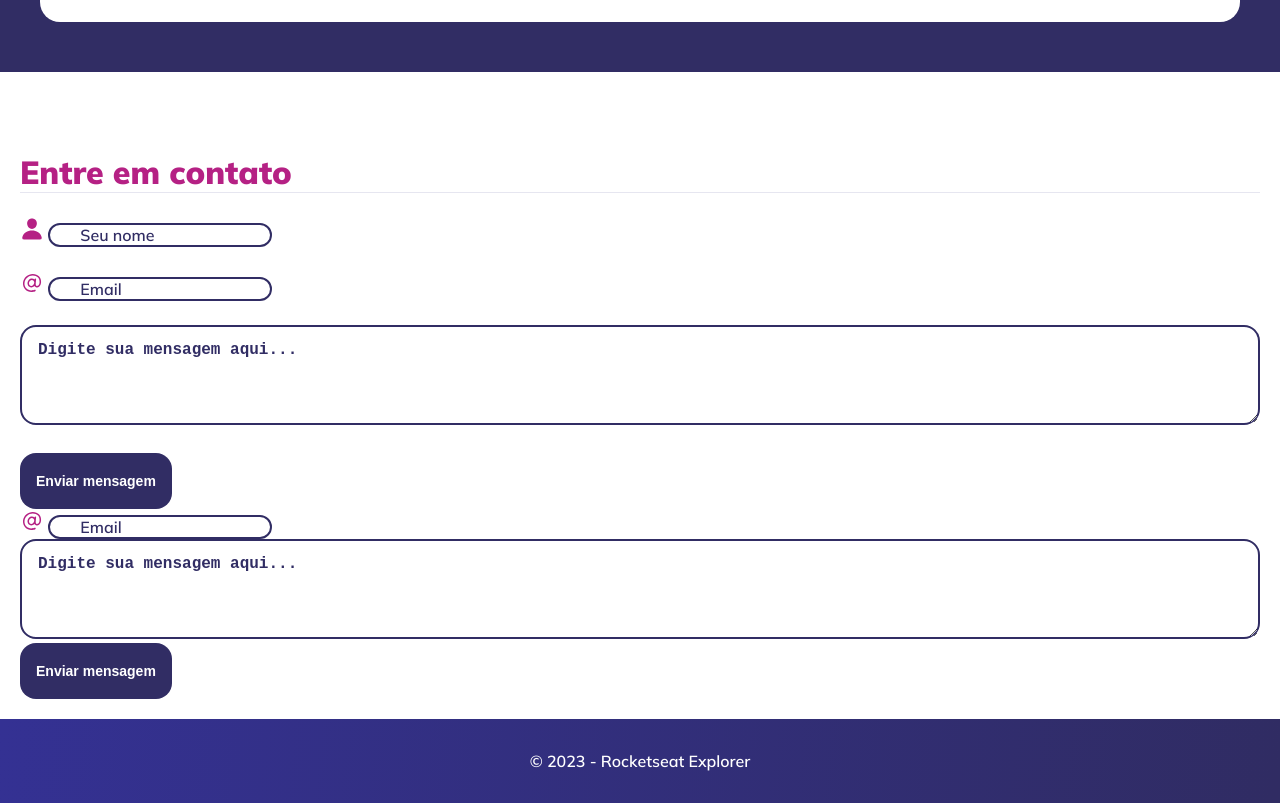
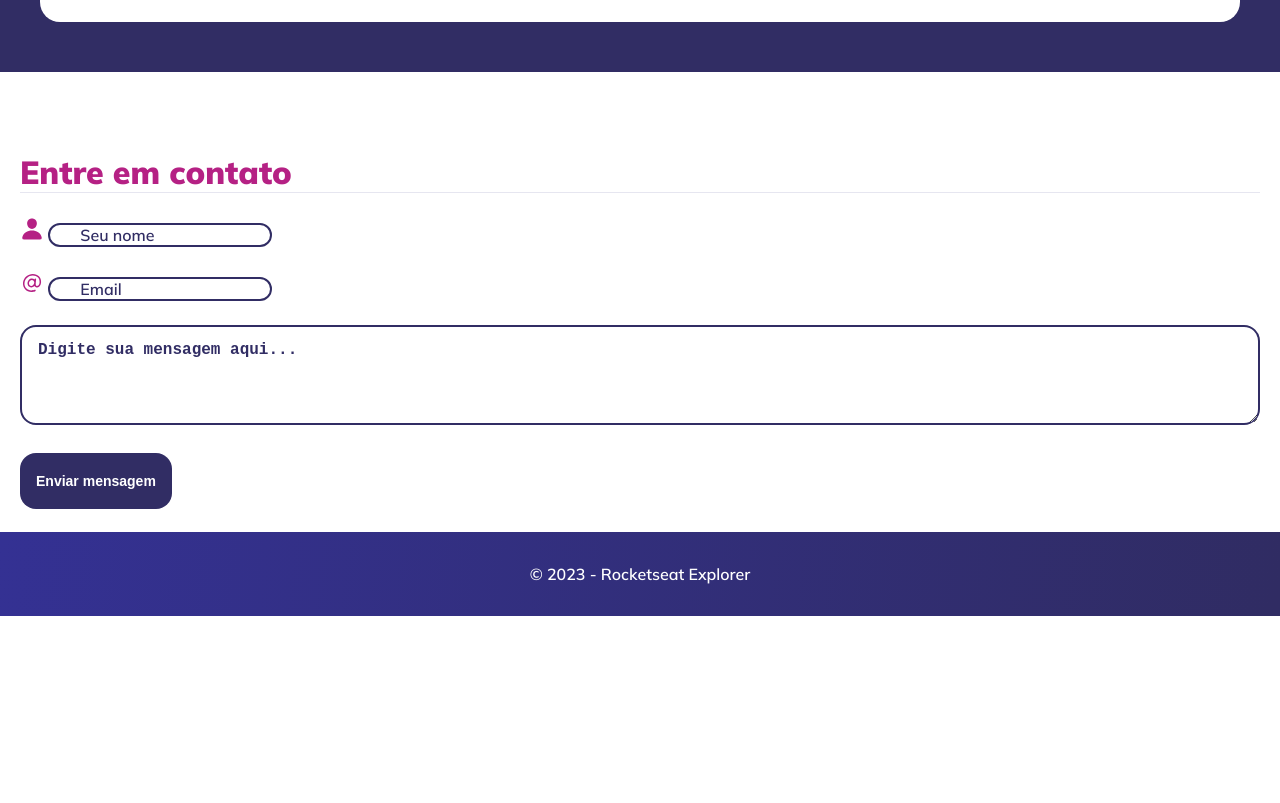
Before and after one commit to smoothemerson/ExploreWithoutLimits, a plain HTML site: page index.html in a window 1280 px wide. Shown: the part 1442-2245 px from the top of the page. After the commit the page ends 2058 px from the top, so only its background shows below. Drawn offline with Linux system fonts and the light colour scheme.

Commit message:
fix: form

```diff
--- a/index.html
+++ b/index.html
@@ -90,19 +90,6 @@
               </div>
               <button class="mybutton" type="submit">Enviar mensagem</button>
             </div>
-
-            <div class="input-wrapper">
-              <img src="./assets/at.svg" alt="Imagem de um @" />
-              <input type="email" placeholder="Email" />
-            </div>
-
-            <div class="input-wrapper">
-              <textarea
-                id="event-info"
-                placeholder="Digite sua mensagem aqui..."
-              ></textarea>
-            </div>
-            <button class="mybutton" type="submit">Enviar mensagem</button>
           </div>
         </fieldset>
       </form>
```
